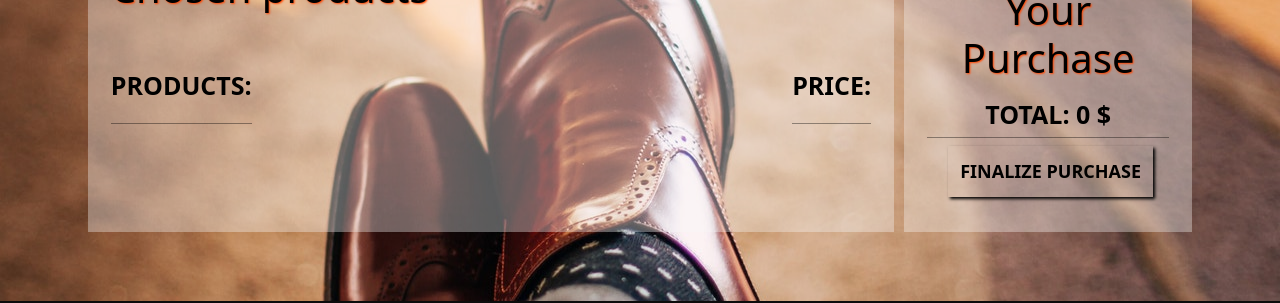
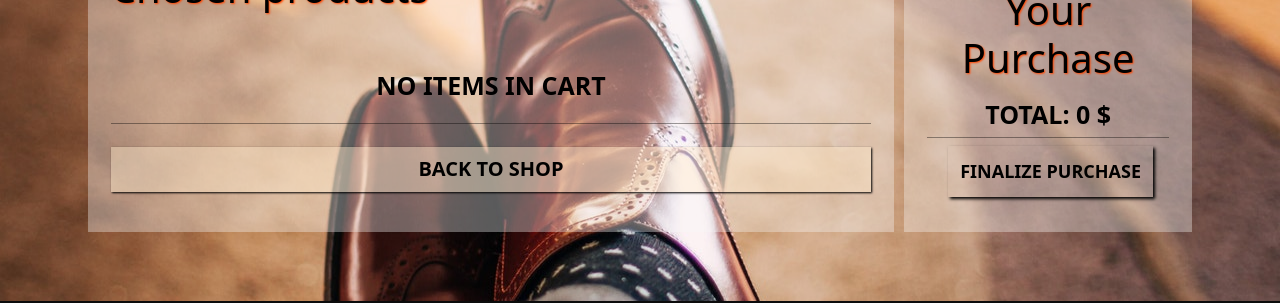
Before and after one commit to haquimjorge/SlippersWebApp, a React (Create React App) app in the folder frontend/: page /check in a window 1280 px wide. Shown: the part 330-633 px from the top of the page. Built offline with nearby package versions, Linux system fonts and the light colour scheme.

Commit message:
checkout completo

```diff
--- a/frontend/src/index.css
+++ b/frontend/src/index.css
@@ -1202,8 +1202,8 @@ h1 {
 
 .contenedor-returnCheck #button {
   align-items: center;
-  padding: 1%;
-  text-transform: uppercase;
+  padding: 0 1% 1% 1%;
+  margin-right: 10px;
   cursor: pointer;
   box-shadow: 1px 1px 2px black;
   font-weight: bold;
@@ -1231,6 +1231,28 @@ h1 {
   font-weight: bold;
   box-shadow: 2px 2px 3px black;
   font-size: 18px;
+}
+
+.contenedor-noItems h2 {
+  color: black;
+}
+
+.link-backShop {
+  display: flex;
+  justify-content: center;
+  margin-top: 3%;
+  color: black;
+  padding: 1%;
+  text-transform: uppercase;
+  font-size: 20px;
+  text-decoration: none;
+  box-shadow: 1px 1px 2px black;
+  font-weight: bold;
+  background-color: rgba(255, 235, 205, 0.438);
+}
+
+.link-backShop:hover {
+  color: black;
 }
 
 /* Carrito */
--- a/frontend/src/pages/Checkout.js
+++ b/frontend/src/pages/Checkout.js
@@ -1,5 +1,6 @@
 import Menu from "../components/Menu";
 import Footer from "../components/Footer";
+import { Link } from "react-router-dom";
 import userActions from "../redux/actions/userActions";
 import { connect } from "react-redux";
 
@@ -26,29 +27,44 @@ const Checkout = (props) => {
           <h1 className="pb-5">Chosen products</h1>
           <div className="contenedor-check">
             <div className="item-check">
+              {props.cart.length ? (
                 <div className="contenedor-ppCheck">
                   <h2>Products:</h2>
                   <h2>Price:</h2>
                 </div>
-              {props.cart.map((elemento) => {
+              ) : (
+                ""
+              )}
+              {props.cart.length ? (
+                props.cart.map((elemento) => {
                   return (
                     <div className="contenedor-returnCheck d-flex justify-content-between">
                       <div className="d-flex align-items-center">
-                      <img src={elemento.image} />
-                      <h3 className="ps-4">{elemento.name}</h3>
-                    </div>
                         <h6
                           id="button"
                           onClick={() =>
                             props.addToCart(props.cart, false, elemento)
                           }
                         >
-                      Delete
+                          x
                         </h6>
+                        <img src={elemento.image} />
+                        <h3 className="ps-4">{elemento.name}</h3>
+                      </div>
                       <h4>{elemento.price} $</h4>
                     </div>
                   );
-              })}
+                })
+              ) : (
+                <div>
+                  <div className="contenedor-noItems text-center">
+                    <h2>No Items in cart</h2>
+                  </div>
+                  <Link className="link-backShop" to="/shop">
+                    Back to Shop
+                  </Link>
+                </div>
+              )}
             </div>
           </div>
         </div>
```
Lines whose indentation alone changed are shown as unchanged.
